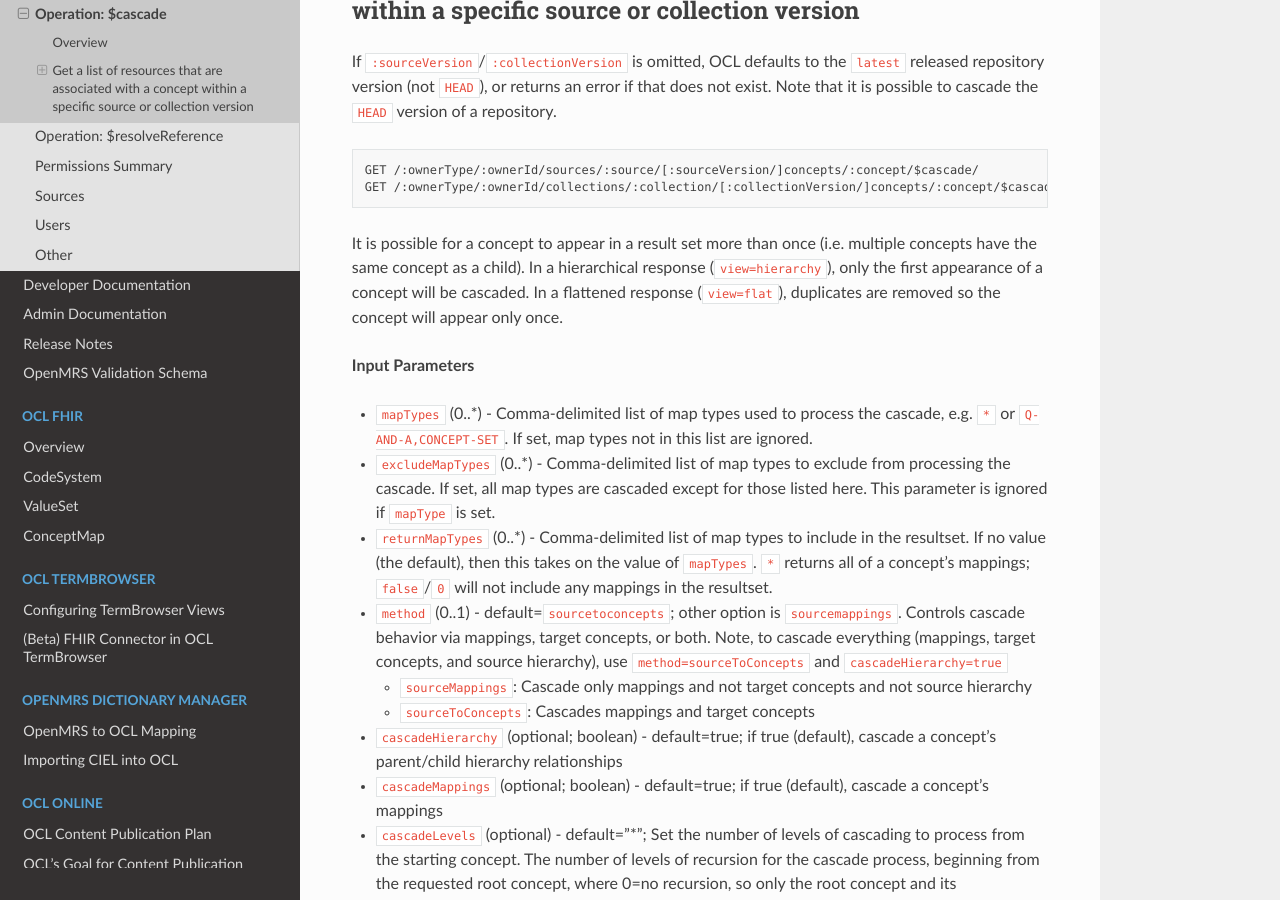
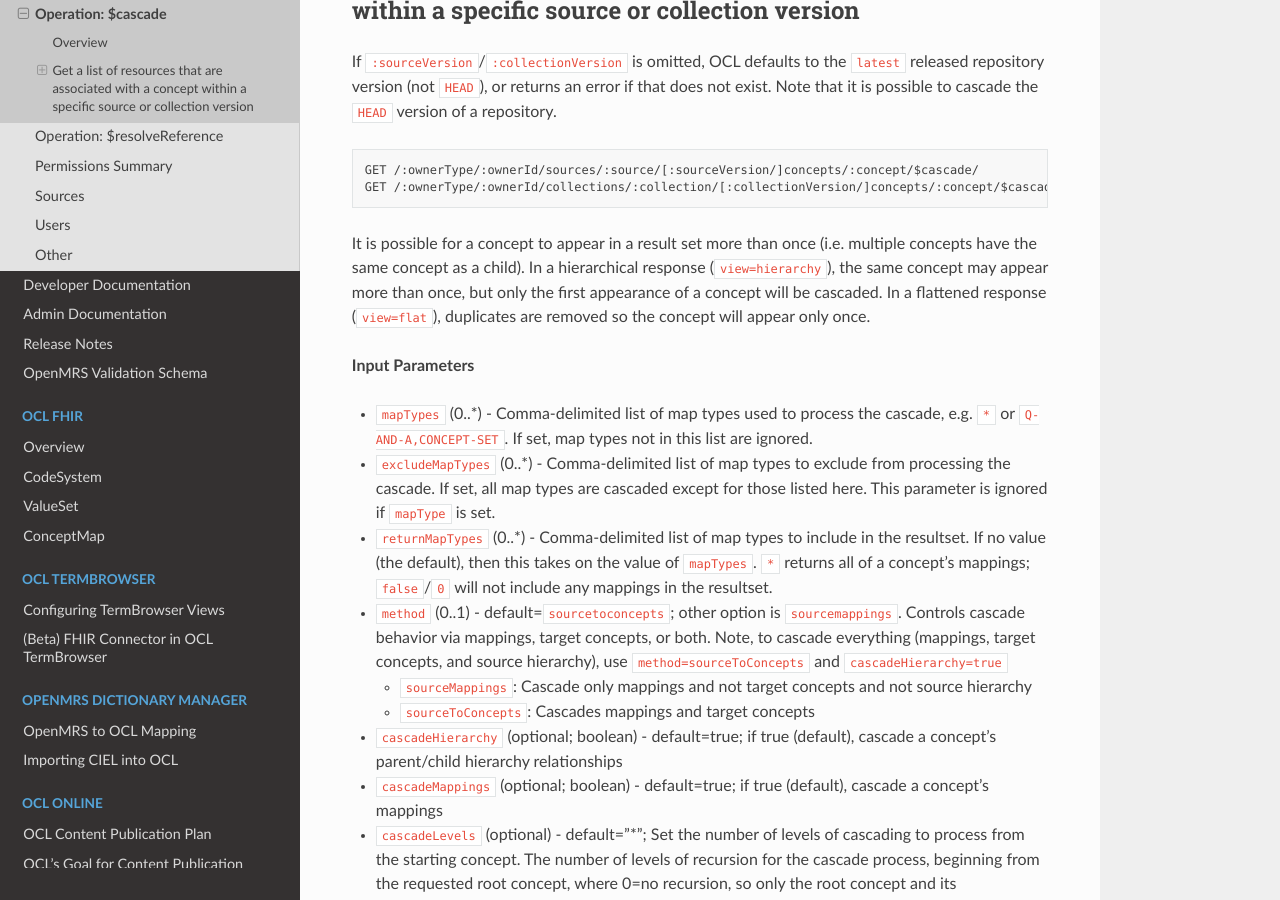
Before and after one commit to OpenConceptLab/ocl-docs, a Sphinx documentation site: the page built from docs/source/oclapi/apireference/cascade.md, in a window 1280 px wide and 900 px high, scrolled down 424 px. Built offline with Sphinx 7.4.7 and the Read the Docs theme 2.0.0, drawn with Linux system fonts in a browser that asks for light colours.

Commit message:
Update cascade.md

````diff
--- a/docs/source/oclapi/apireference/cascade.md
+++ b/docs/source/oclapi/apireference/cascade.md
@@ -10,7 +10,7 @@ GET /:ownerType/:ownerId/sources/:source/[:sourceVersion/]concepts/:concept/$cas
 GET /:ownerType/:ownerId/collections/:collection/[:collectionVersion/]concepts/:concept/$cascade/
 ```
 
-It is possible for a concept to appear in a result set more than once (i.e. multiple concepts have the same concept as a child). In a hierarchical response (`view=hierarchy`), only the first appearance of a concept will be cascaded. In a flattened response (`view=flat`), duplicates are removed so the concept will appear only once.
+It is possible for a concept to appear in a result set more than once (i.e. multiple concepts have the same concept as a child). In a hierarchical response (`view=hierarchy`), the same concept may appear more than once, but only the first appearance of a concept will be cascaded. In a flattened response (`view=flat`), duplicates are removed so the concept will appear only once.
 
 **Input Parameters**
 * `mapTypes` (0..\*) - Comma-delimited list of map types used to process the cascade, e.g. `*` or `Q-AND-A,CONCEPT-SET`. If set, map types not in this list are ignored.
````
